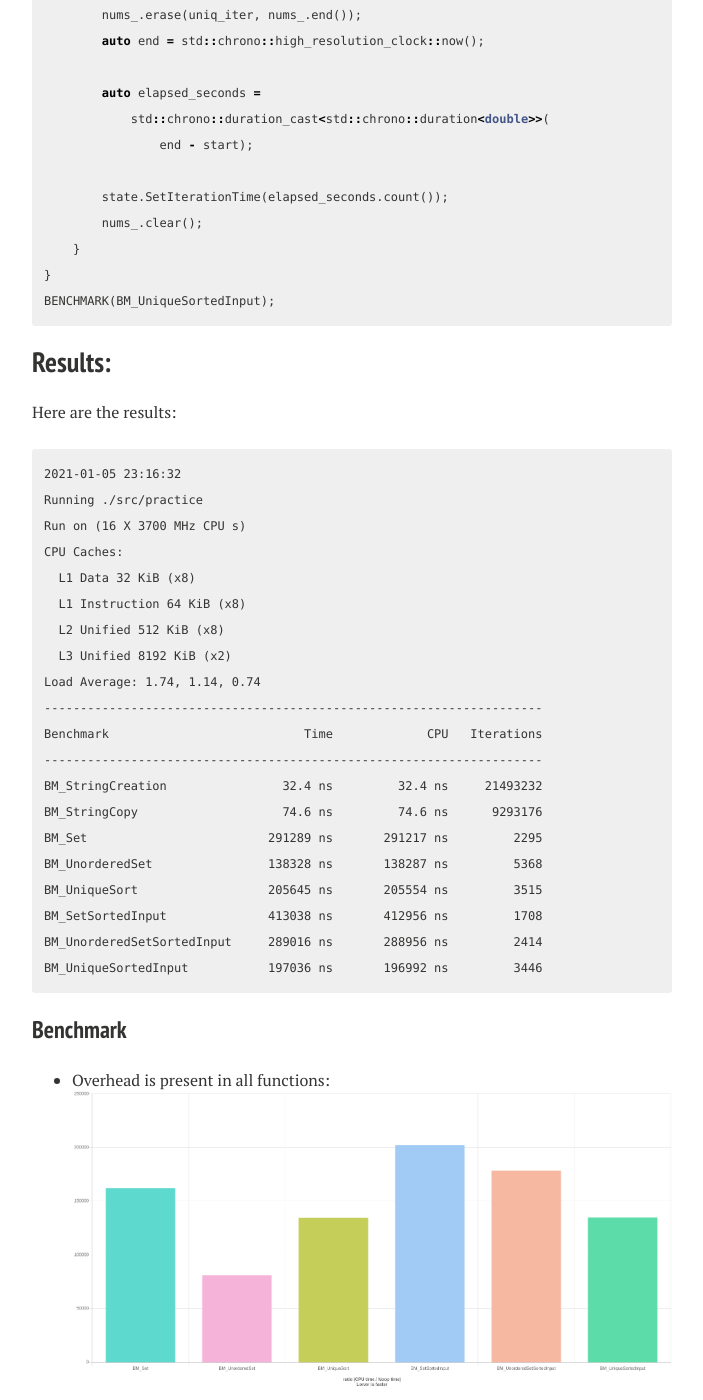
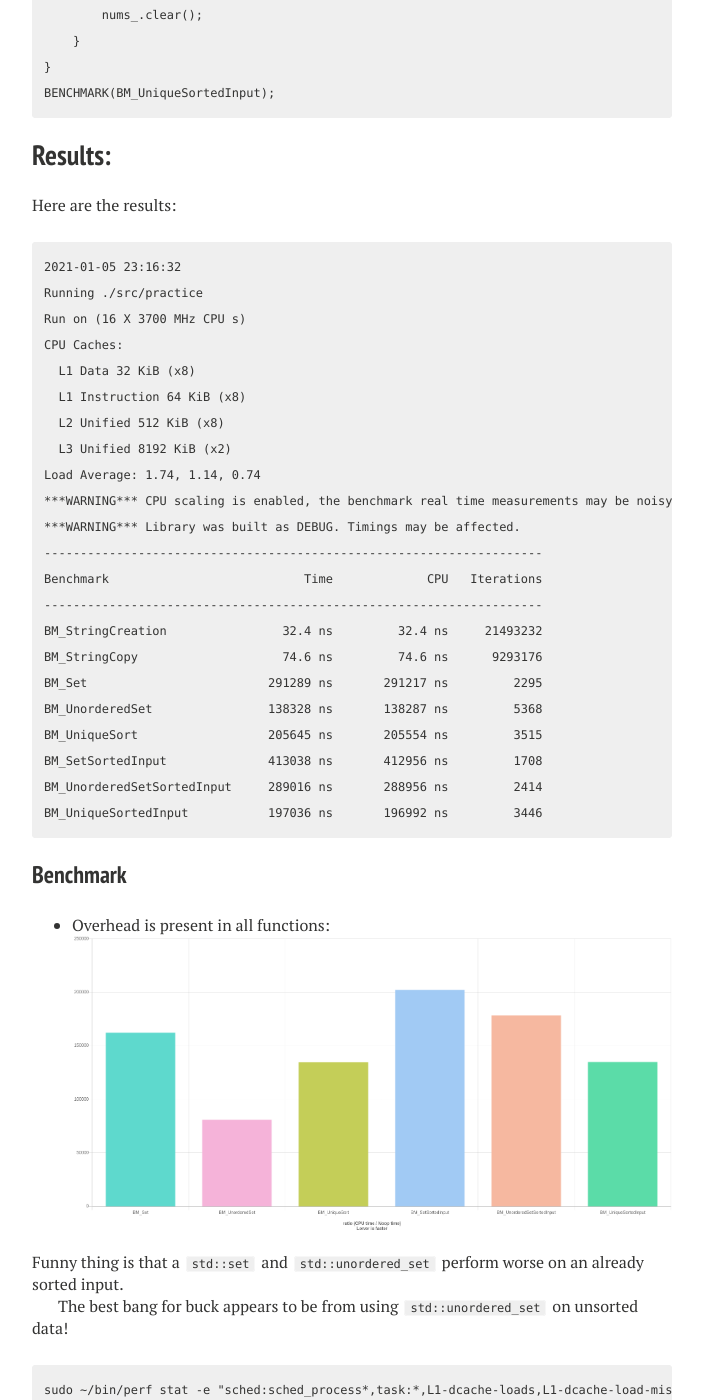
Before and after one commit to mycpuorg/mycpuorg.github.io, a Jekyll site: the page built from _posts/2021-01-05-set-or-unique-accurate.md, in a window 1280 px wide and 1400 px high, scrolled down 5990 px. Shown: the whole window, without its empty margins (288-991 px from the left). Built offline with Jekyll 4.4.1, drawn with Linux system fonts in a browser that asks for light colours; nearby versions of some CDN libraries; comment, search, counter and statistics services are not loaded; part of the change alters nothing that is shown; some of the changed text lies outside the part shown.

````diff
--- a/_posts/2021-01-05-set-or-unique-accurate.md
+++ b/_posts/2021-01-05-set-or-unique-accurate.md
@@ -11,17 +11,8 @@ http://www.mycpu.org/set-or-unique/. If you are interested in what needed fixing
 I recommend you go there first.
 ```
 
-## tl;dr:
-+ I didn't understand / use the Google Benchmark correctly.
-+ This flaw in the logic led to a few serial errors.
-+ I tried to take a shorter route to benchmarking with Google
-  Benchmark. Specifically, I did not realize that the benchmark loops for several
-  thousands of iterations until confidence values are achieved. `helper_()` and
-  `clear_up_()` were bad shortcuts.
-+ My original intent was muddled as I tried to quickfix "minor" errors.
+## Problem:
 
-
-## Problem:
 To find unique elements in a vector quickly with existing `std::` routines.
 
 ## Setup Code:
@@ -263,6 +254,8 @@ CPU Caches:
   L2 Unified 512 KiB (x8)
   L3 Unified 8192 KiB (x2)
 Load Average: 1.74, 1.14, 0.74
+***WARNING*** CPU scaling is enabled, the benchmark real time measurements may be noisy and will incur extra overhead.
+***WARNING*** Library was built as DEBUG. Timings may be affected.
 ---------------------------------------------------------------------
 Benchmark                           Time             CPU   Iterations
 ---------------------------------------------------------------------
@@ -284,11 +277,6 @@ Funny thing is that a `std::set` and `std::unordered_set` perform worse on an
 already sorted input.
 
 The best bang for buck appears to be from using `std::unordered_set` on unsorted data!
-
-I looked up for any theoritical reasoning on why RB-Trees should perform worse
-on sorted inputs, there was no obvious answers. Thoughts?
-
-### Perf Counters
 
 ```
 sudo ~/bin/perf stat -e "sched:sched_process*,task:*,L1-dcache-loads,L1-dcache-load-misses,cycles,cs,faults,migrations" -d -d -d ./src/project_name
````
